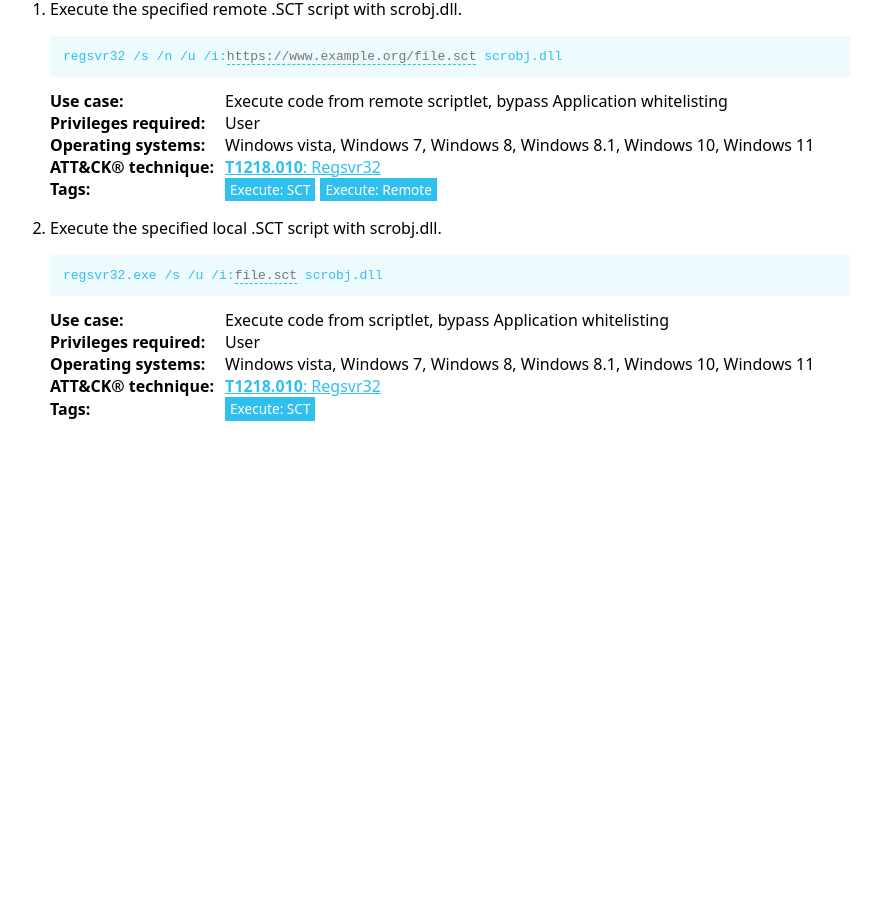
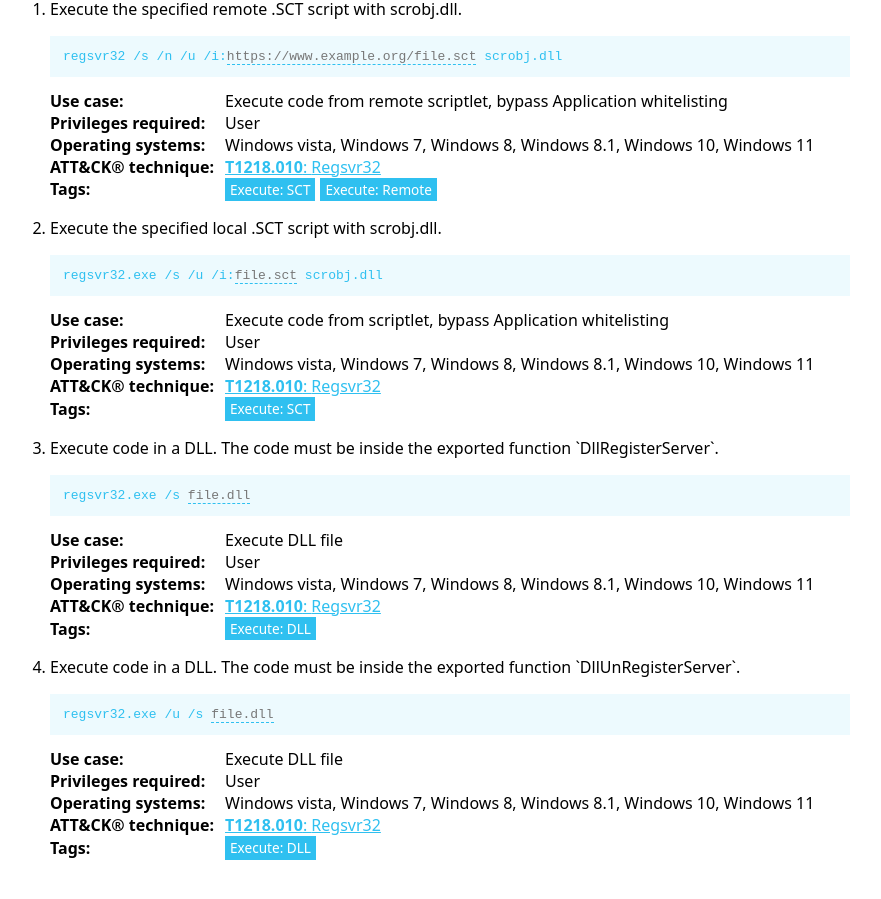
Before and after one commit to LOLBAS-Project/LOLBAS-Project.github.io, a Jekyll site: the page built from _lolbas/Binaries/Regsvr32.md, in a window 1280 px wide and 900 px high, scrolled down 1371 px. Shown: the whole window, without its empty margins (190-1071 px from the left). Built offline with Jekyll 4.4.1, drawn with Linux system fonts in a browser that asks for light colours; before the commit the page ends 1832 px from its top, so only the background shows below that; some of the changed text lies outside the part shown.

Commit message:
Applying update LOLBAS-Project/LOLBAS@db83c335cbba9861f2e0b3e42a2b89e0f42ca51d

```diff
--- a/_lolbas/Binaries/Regsvr32.md
+++ b/_lolbas/Binaries/Regsvr32.md
@@ -42,6 +42,24 @@ Commands:
     OperatingSystem: Windows vista, Windows 7, Windows 8, Windows 8.1, Windows 10, Windows 11
     Tags:
       - Execute: SCT
+  - Command: regsvr32.exe /s {PATH:.dll}
+    Description: Execute code in a DLL. The code must be inside the exported function `DllRegisterServer`.
+    Usecase: Execute DLL file
+    Category: Execute
+    Privileges: User
+    MitreID: T1218.010
+    OperatingSystem: Windows vista, Windows 7, Windows 8, Windows 8.1, Windows 10, Windows 11
+    Tags:
+      - Execute: DLL
+  - Command: regsvr32.exe /u /s {PATH:.dll}
+    Description: Execute code in a DLL. The code must be inside the exported function `DllUnRegisterServer`.
+    Usecase: Execute DLL file
+    Category: Execute
+    Privileges: User
+    MitreID: T1218.010
+    OperatingSystem: Windows vista, Windows 7, Windows 8, Windows 8.1, Windows 10, Windows 11
+    Tags:
+      - Execute: DLL
 Full_Path:
   - Path: C:\Windows\System32\regsvr32.exe
   - Path: C:\Windows\SysWOW64\regsvr32.exe
```
